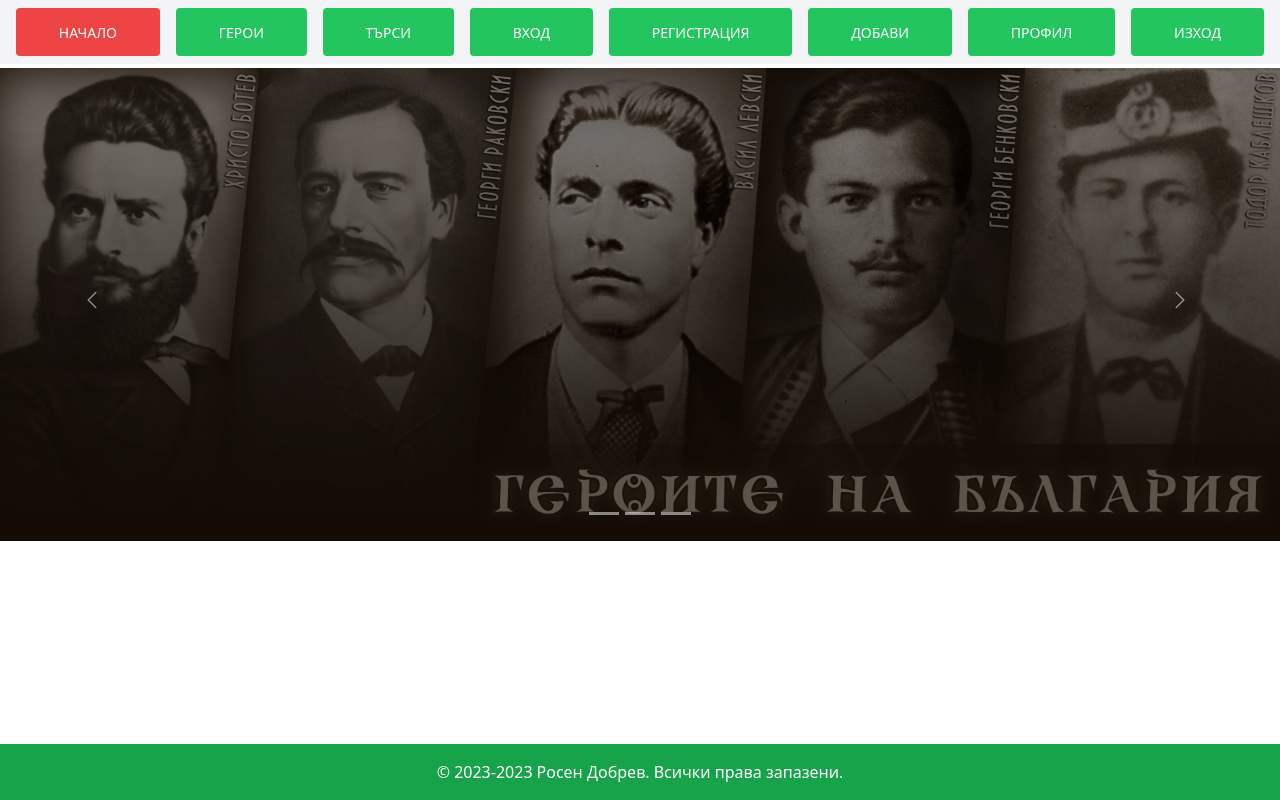
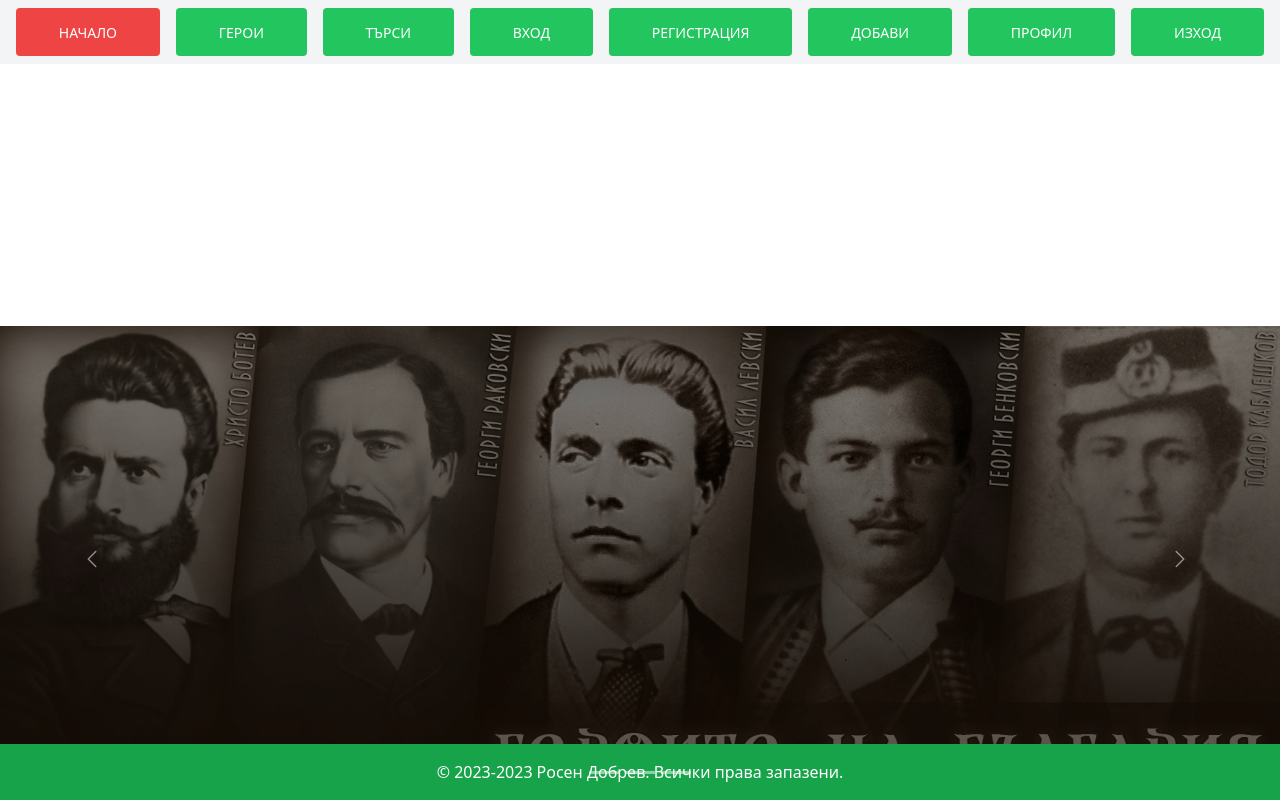
Before and after one commit to RosenDobrev10/Bulgarian-Heroes, a React (Vite) app in the folder client/: page / in a window 1280 px wide. Built offline with nearby package versions, Linux system fonts and the light colour scheme; what tw-elements would draw is missing.

Commit message:
Make footer stay always on bottom

```diff
--- a/client/src/index.css
+++ b/client/src/index.css
@@ -14,6 +14,15 @@
 @tailwind components;
 @tailwind utilities;
 
+
+
+#root {
+  height: 100vh;
+  display: flex;
+  flex-direction: column;
+  justify-content: space-between;
+}
+
 .active {
   background-color: rgb(239 68 68);
 }
```
